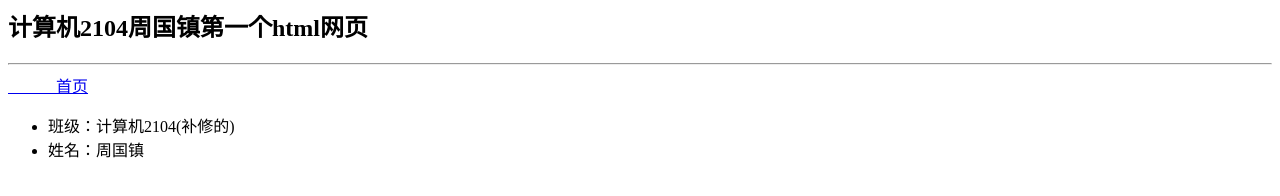
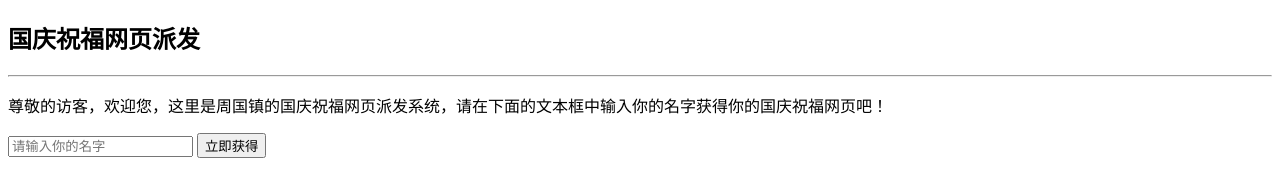
Before and after one commit to haizihhh/haizihhh.github.io, a plain HTML site: page index.html in a window 1280 px wide. Drawn offline with Linux system fonts and the light colour scheme.

Commit message:
index.html

```diff
--- a/index.html
+++ b/index.html
@@ -1,16 +1,31 @@
+<!doctype html>
 <html>
 <head>
-<title>计算机2104周国镇</title>
+<meta charset="utf-8">
+<!-- TemplateBeginEditable name="doctitle" -->
+<title>无标题文档</title>
+<!-- TemplateEndEditable -->
+<!-- TemplateBeginEditable name="head" -->
+<!-- TemplateEndEditable -->
 </head>
-<body>
-<mark>
-<h2>计算机2104周国镇第一个html网页</h2>
-<hr>
-</mark>
-  <a href="two.html">　　　首页</a>
-<ul>
-<li>班级：计算机2104(补修的)</li>
-<li>姓名：周国镇</li>
-</ul>
+
+<body >
+    <title>周国镇的网站(国庆版）</title>
+    <h2>国庆祝福网页派发</h2>
+    <hr />
+    <p>尊敬的访客，欢迎您，这里是周国镇的国庆祝福网页派发系统，请在下面的文本框中输入你的名字获得你的国庆祝福网页吧！</p>
+    <input id="name" type="text" placeholder="请输入你的名字">
+    <button onClick="play()">立即获得</button>
+    <script language="javascript" type="text/javascript">
+    function play(){
+        var name = document.getElementById("name");
+        if(name.value=='周维娟'){
+            window.location.href="zwj.html";
+    }
+        else{
+            window.alert("很抱歉"+name.value+"（先生/小姐）：暂时没有查询到您的网页，您的网页可能正在制作中，具体详情请微信联系")
+        }
+    }
+    </script>
 </body>
 </html>
```
